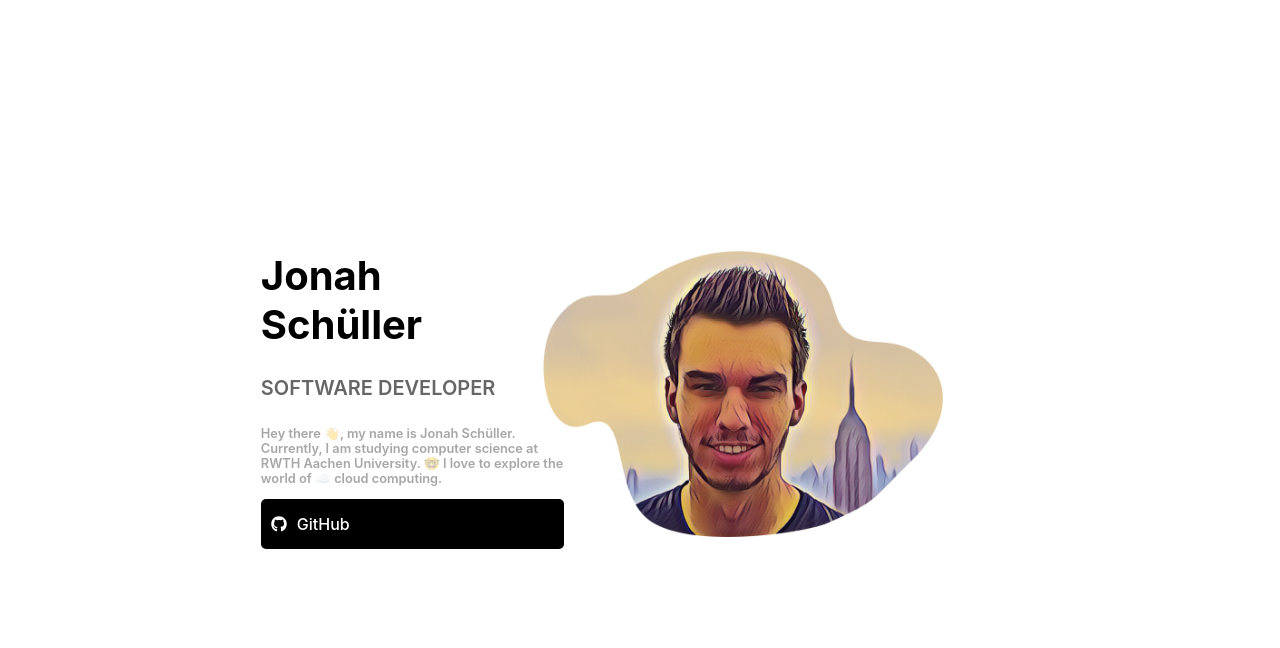
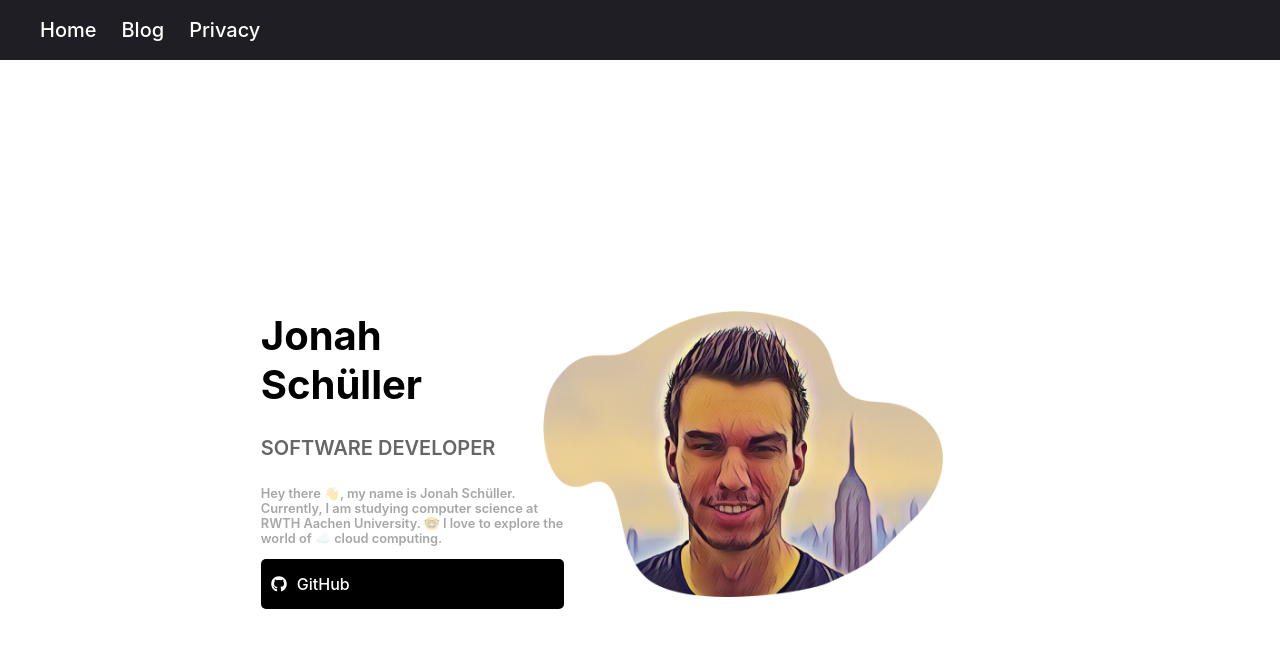
Before and after one commit to jonahschueller/JSchueller.de, a Next.js app: page / in a window 1280 px wide. Shown: the top 648 px of the page. Built offline with nearby package versions, Linux system fonts and the light colour scheme.

Commit message:
✨ Added navigation bar

```diff
--- /dev/null
+++ b/common/navigationbar.js
@@ -0,0 +1,24 @@
+import styles from '../styles/Navigation.module.css';
+
+const NavigationBar = () => {
+
+    return (
+        <nav>
+        <div className={styles.navigation}>
+            <ul className={styles.navList}>
+                <li>
+                    Home
+                </li>
+                <li>
+                    Blog
+                </li>
+                <li>
+                    Privacy
+                </li>
+            </ul>
+        </div>
+        </nav>
+    )
+}
+
+export default NavigationBar
--- a/pages/_app.js
+++ b/pages/_app.js
@@ -1,7 +1,12 @@
+import NavigationBar from '../common/navigationbar'
 import '../styles/globals.css'
 
 function MyApp({ Component, pageProps }) {
-  return <Component {...pageProps} />
+  return (
+    <div>
+      <NavigationBar/>
+      <Component {...pageProps} />
+    </div>)
 }
 
 export default MyApp
--- /dev/null
+++ b/styles/Navigation.module.css
@@ -0,0 +1,23 @@
+.navigation {
+    height: 60px;
+    width: 100%;
+    background-color: rgb(31, 30, 36);
+    color: white;
+    margin: 0px;
+}
+
+.navList {
+    list-style: none;
+    display: flex;
+    align-items: center;
+    margin: 0;
+    height: 100%;
+}
+
+.navList li {
+    text-decoration: none;
+    font-weight: 500;
+    font-size: 1.25rem;
+    margin-right: 25px;
+    text-align: center;
+}
```
